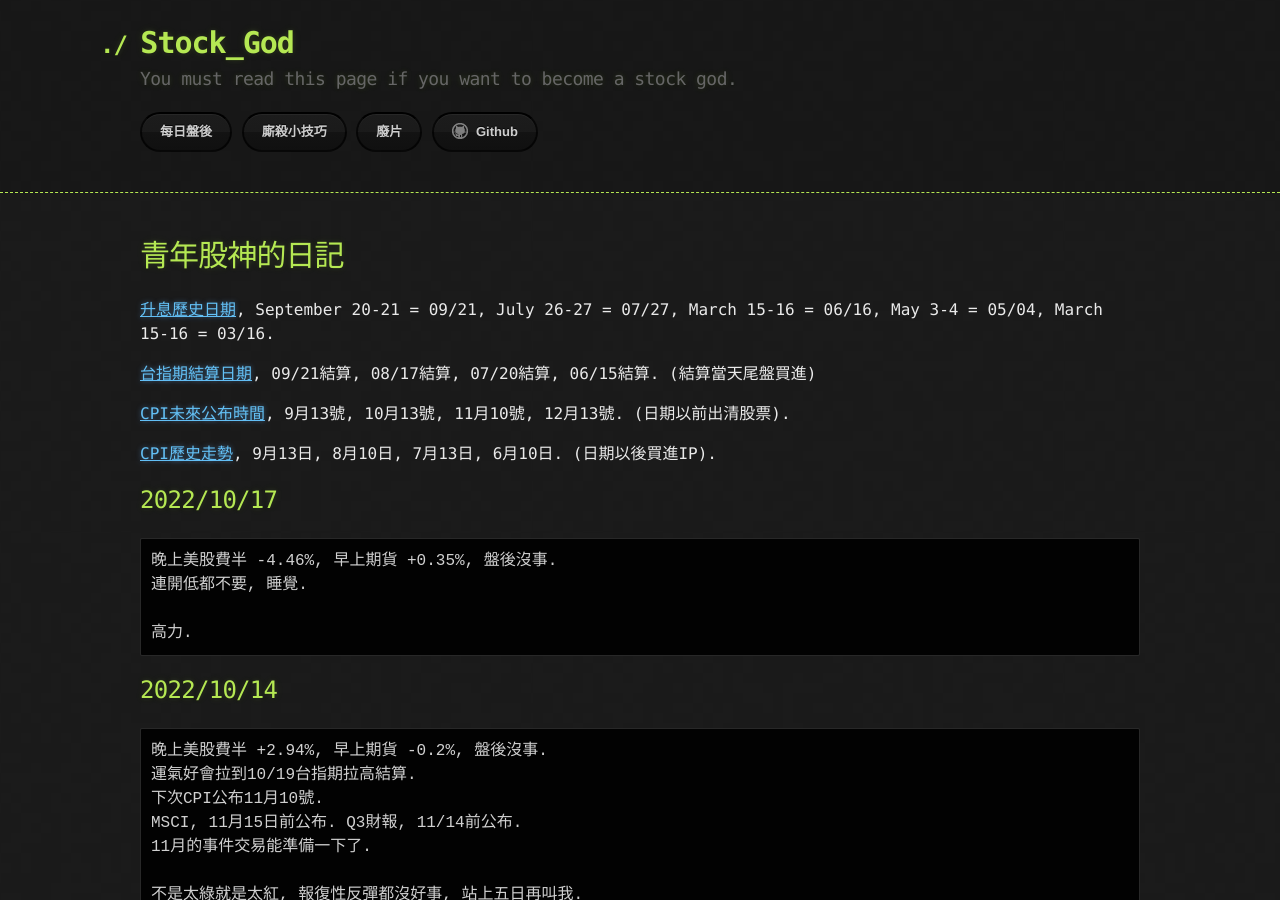
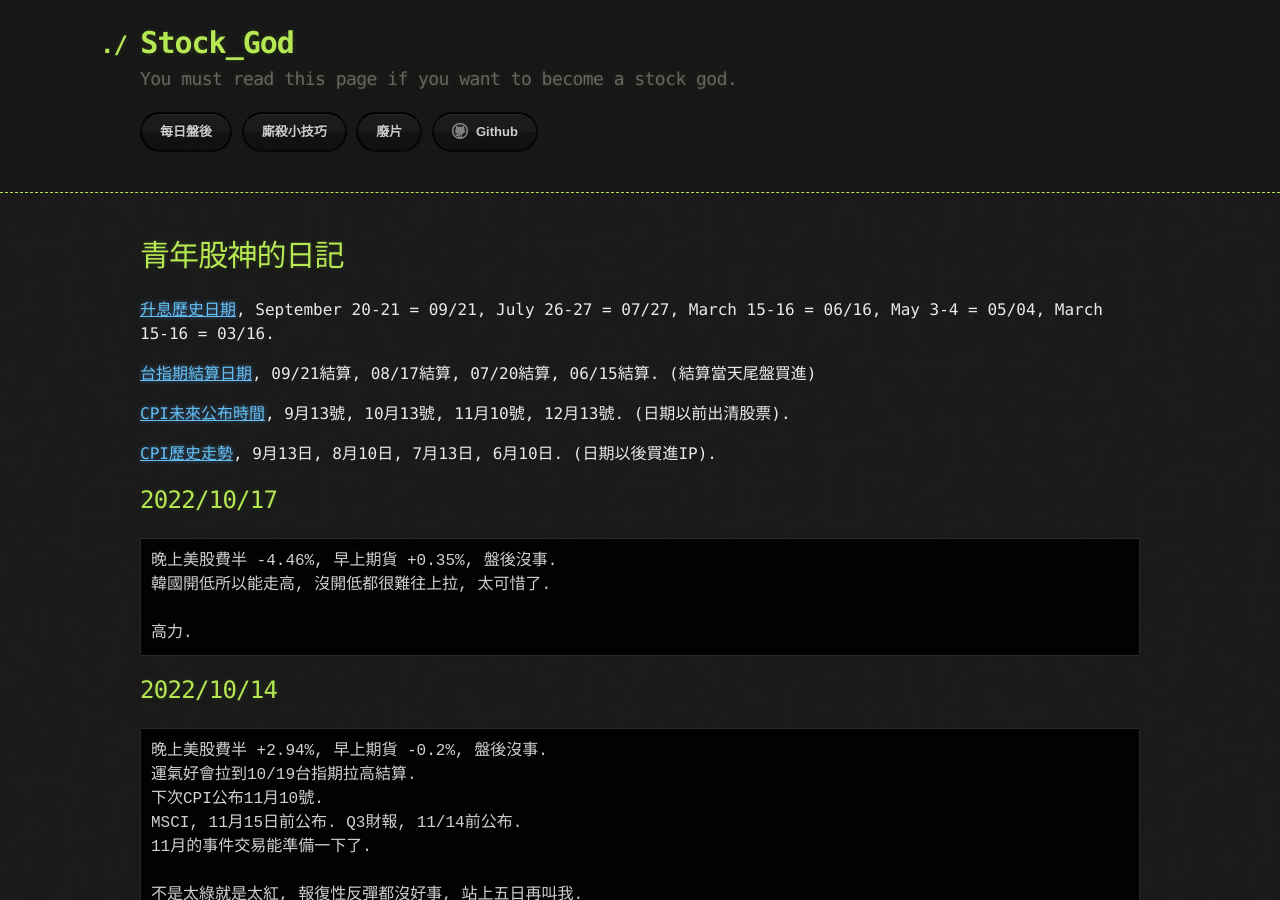
Before and after one commit to lepg5487/Stock_God, a Jekyll site: the page built from index.md, in a window 1280 px wide and 900 px high. Built offline with Jekyll 4.4.1, drawn with Linux system fonts in a browser that asks for light colours; our own code applies the rules of GitHub Pages for plain Markdown files.

Commit message:
Update index.md

````diff
--- a/index.md
+++ b/index.md
@@ -16,7 +16,7 @@ layout: testlayouts
 ## 2022/10/17
 ```
 晚上美股費半 -4.46%, 早上期貨 +0.35%, 盤後沒事.
-連開低都不要, 睡覺.
+韓國開低所以能走高, 沒開低都很難往上拉, 太可惜了.
 
 高力.
 ```
````
